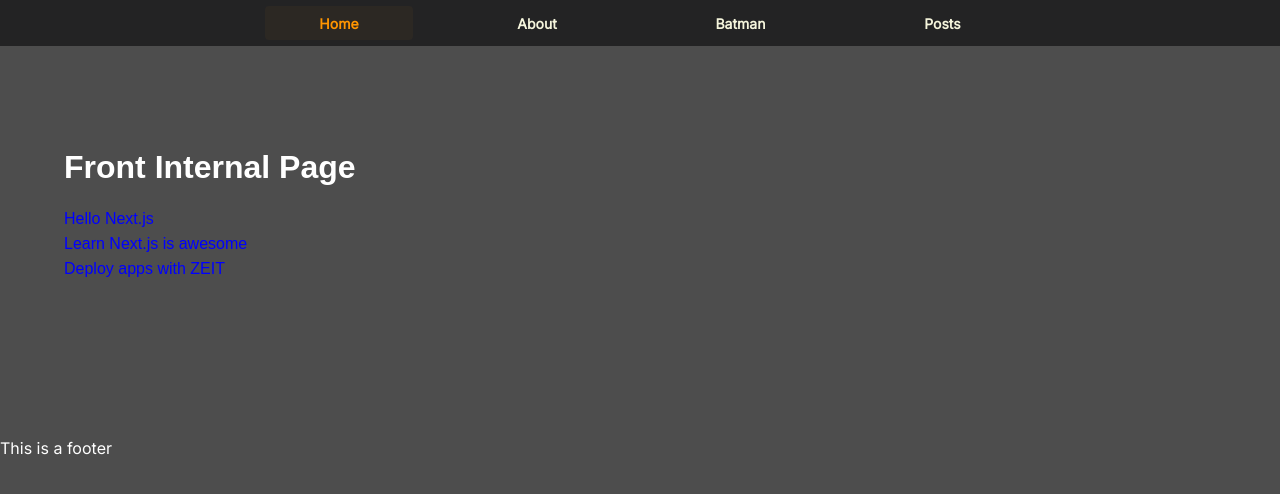
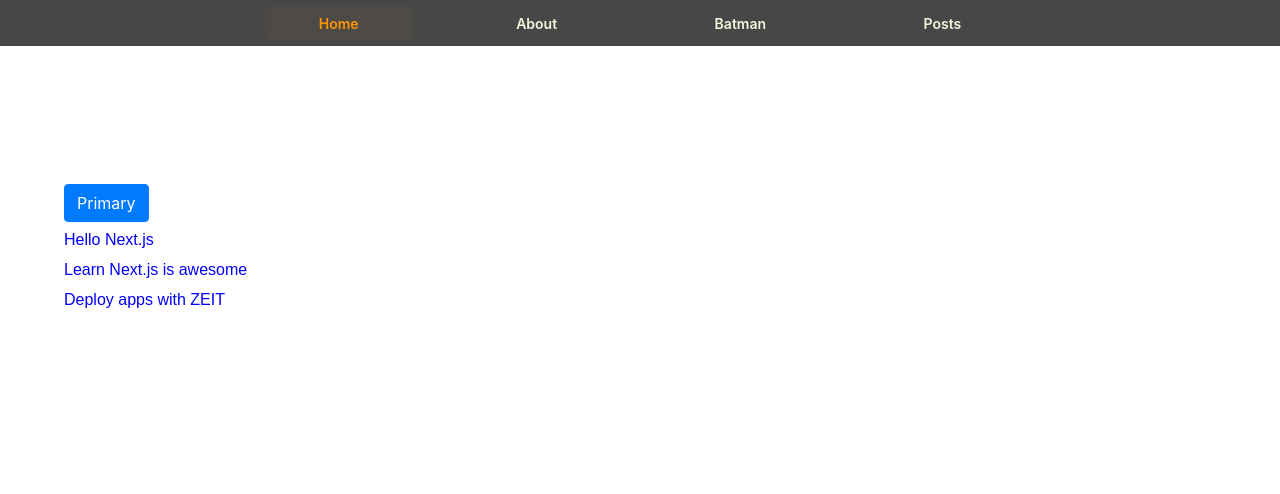
Before and after one commit to ataricoder/www, a Next.js app: page / in a window 1280 px wide. Shown: the top 494 px of the page. Built offline with nearby package versions, Linux system fonts and the light colour scheme.

Commit message:
added bootstrap cdn

```diff
--- a/components/layout/layout.js
+++ b/components/layout/layout.js
@@ -8,6 +8,12 @@ const Layout = (props) => (
 		<Head>
 			<title>ataricoder</title>
 			<link rel="shortcut icon" href="/favicon.png" />
+			<link
+				rel="stylesheet"
+				href="https://stackpath.bootstrapcdn.com/bootstrap/4.4.1/css/bootstrap.min.css"
+				integrity="sha384-Vkoo8x4CGsO3+Hhxv8T/Q5PaXtkKtu6ug5TOeNV6gBiFeWPGFN9MuhOf23Q9Ifjh"
+				crossOrigin="anonymous"
+			></link>
 		</Head>
 		<Header />
 		<div className={styles.content}>{props.children}</div>
--- a/pages/index.js
+++ b/pages/index.js
@@ -5,7 +5,7 @@ function getPosts() {
 	return [
 		{ slug: "hello-nextjs", title: "Hello Next.js" },
 		{ slug: "learn-nextjs", title: "Learn Next.js is awesome" },
-		{ slug: "deploy-nextjs", title: "Deploy apps with ZEIT" }
+		{ slug: "deploy-nextjs", title: "Deploy apps with ZEIT" },
 	];
 }
 
@@ -37,8 +37,11 @@ export default function Blog() {
 	return (
 		<Layout>
 			<h1>Front Internal Page</h1>
+			<button type="button" className="btn btn-primary">
+				Primary
+			</button>
 			<ul>
-				{getPosts().map(post => (
+				{getPosts().map((post) => (
 					<PostLink key={post.slug} post={post} />
 				))}
 			</ul>
```
